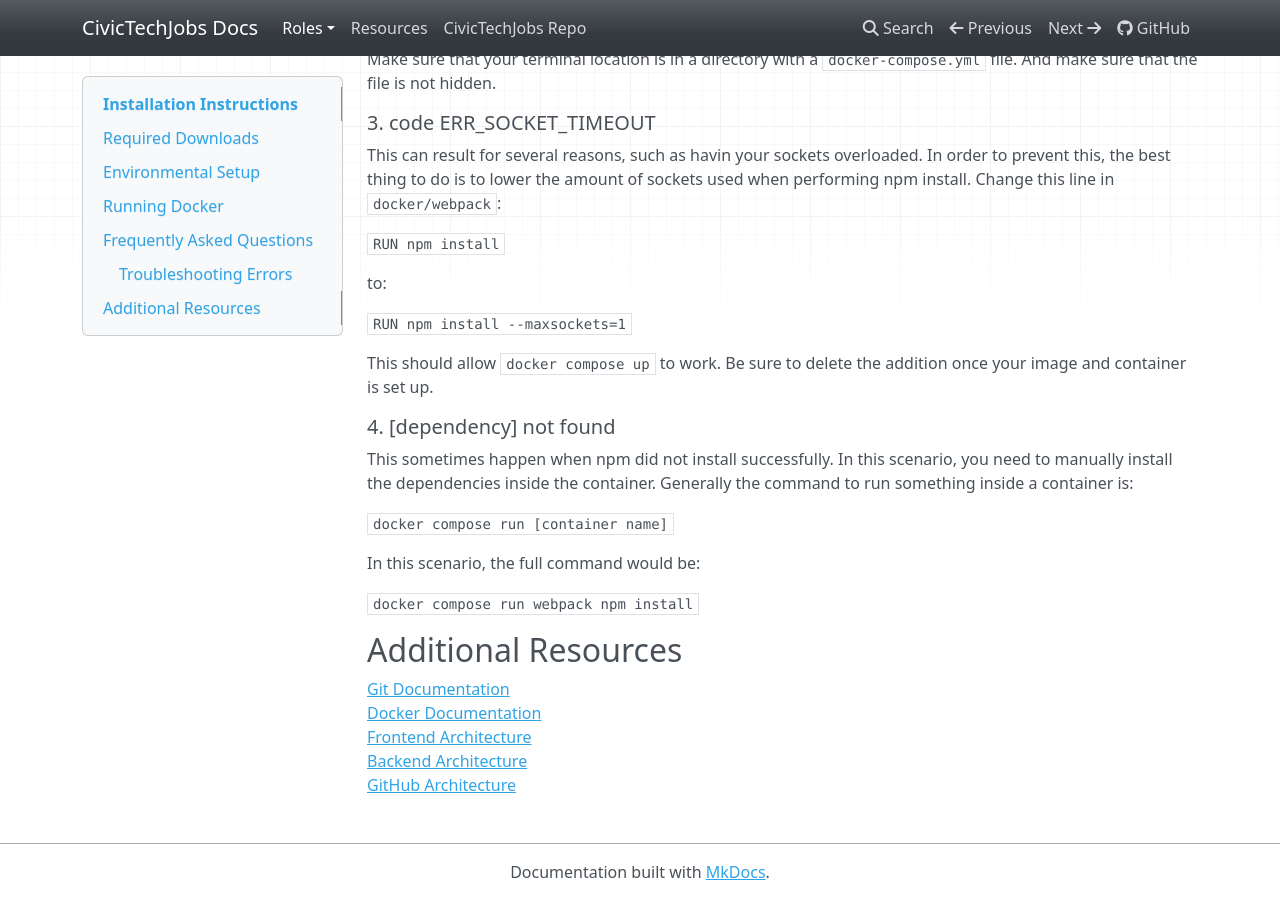
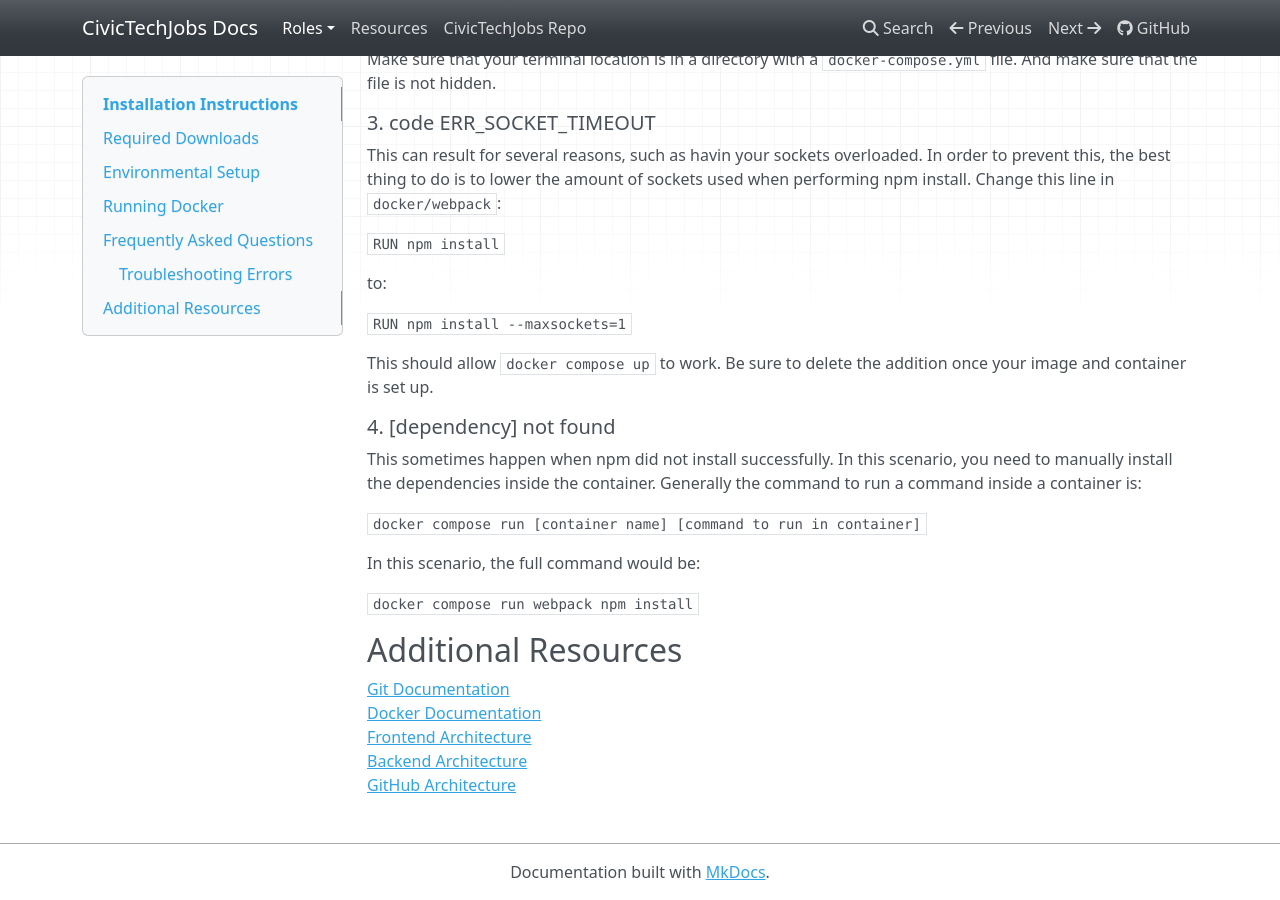
Before and after one commit to Aveline-art/CivicTechJobs-Documentation-Test, an MkDocs documentation site: the page built from docs/developer/installation.md, in a window 1280 px wide and 900 px high, scrolled down 1135 px. Built offline with MkDocs 1.6.1, drawn with Linux system fonts in a browser that asks for light colours; nearby versions of some CDN libraries.

Commit message:
updated error instructions

```diff
--- a/docs/developer/installation.md
+++ b/docs/developer/installation.md
@@ -56,9 +56,9 @@
 
 ##### 4. [dependency] not found
 
-This sometimes happen when npm did not install successfully. In this scenario, you need to manually install the dependencies inside the container. Generally the command to run something inside a container is:
+This sometimes happen when npm did not install successfully. In this scenario, you need to manually install the dependencies inside the container. Generally the command to run a command inside a container is:
 
-`docker compose run [container name]`
+`docker compose run [container name] [command to run in container]`
 
 In this scenario, the full command would be:
 
```
